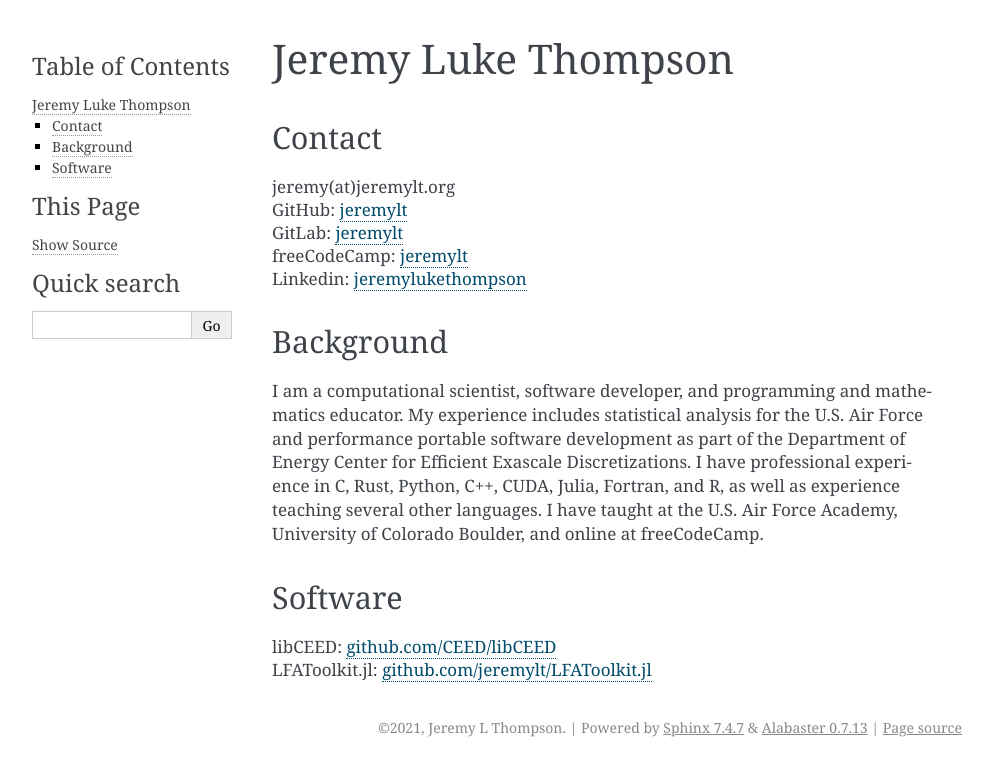
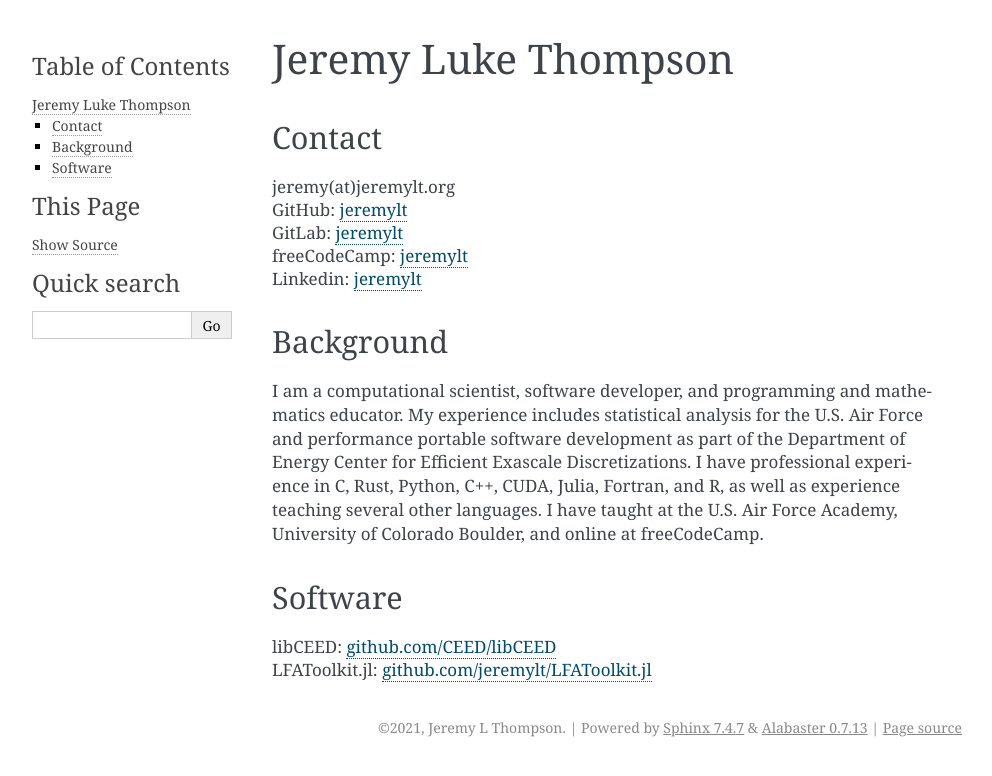
Before and after one commit to jeremylt/personal_website, a Sphinx documentation site: the page built from source/index.rst, in a window 1280 px wide. Shown: the top 776 px of the page, without its empty margins (148-1140 px from the left). Built offline with Sphinx 7.4.7, drawn with Linux system fonts in a browser that asks for light colours.

Commit message:
update linkedin url

```diff
--- a/source/index.rst
+++ b/source/index.rst
@@ -9,7 +9,7 @@ Contact
 | GitHub: `jeremylt <https://www.github.com/jeremylt>`_
 | GitLab: `jeremylt <https://www.gitlab.com/jeremylt>`_
 | freeCodeCamp: `jeremylt <https://forum.freecodecamp.org/u/jeremylt/summary>`_
-| Linkedin: `jeremylukethompson <https://www.linkedin.com/in/jeremylukethompson/>`_
+| Linkedin: `jeremylt <https://www.linkedin.com/in/jeremylt/>`_
 
 Background
 ====================================
```
